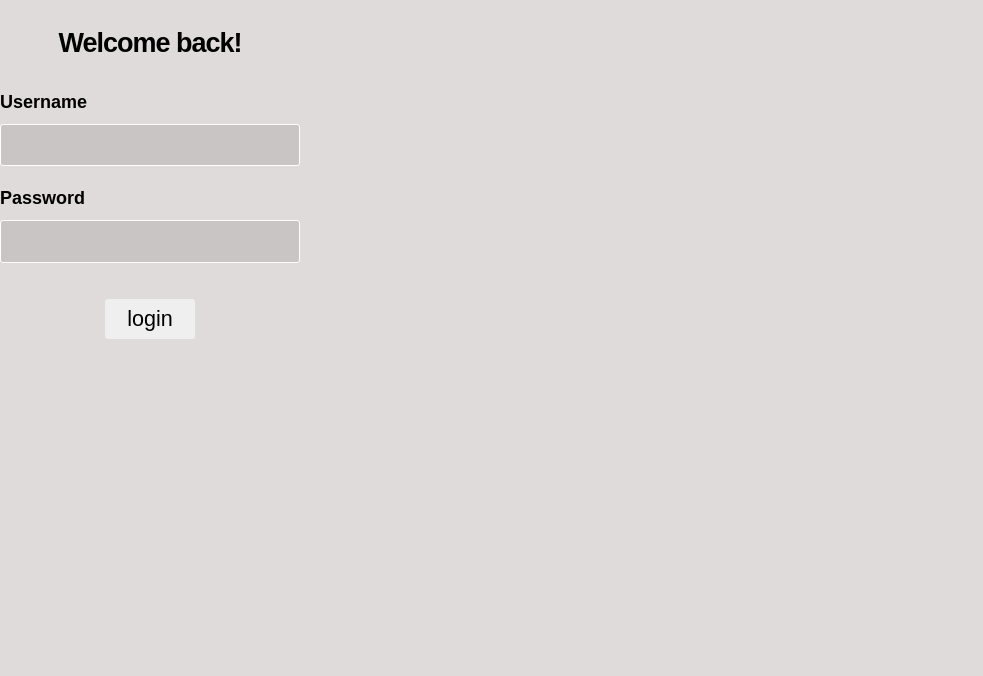
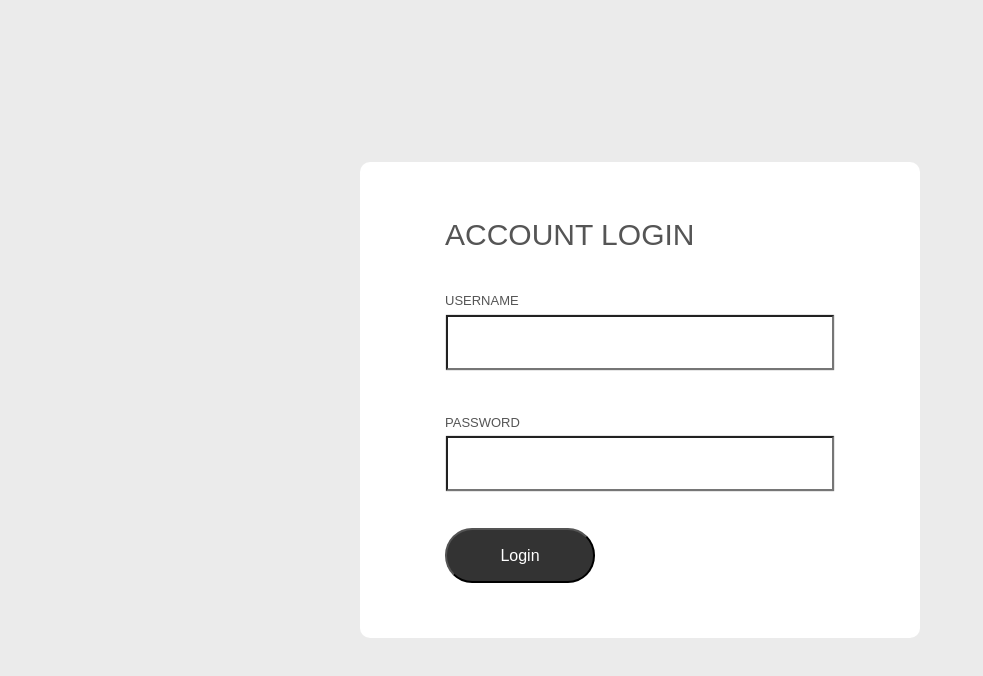
Before and after one commit to wizelineacademy/react-bootcamp-2020, a React (Create React App) app: page /login in a window 1280 px wide. Shown: the top 676 px of the page, without its empty margins (0-983 px from the left). Built offline with nearby package versions, Linux system fonts and the light colour scheme.

Commit message:
login page

```diff
--- a/src/components/App/App.component.jsx
+++ b/src/components/App/App.component.jsx
@@ -25,6 +25,9 @@ function App() {
           <Route exact path="/search/:searchQuery">
             <SearchPage />
           </Route>
+          <Route exact path="/search">
+            <SearchPage />
+          </Route>
           <Route exact path="/watch/:videoId">
             <WatchPage />
           </Route>
--- a/src/components/LoginStatus/LoginStatus.compopnent.jsx
+++ b/src/components/LoginStatus/LoginStatus.compopnent.jsx
@@ -1,13 +1,17 @@
 import React from 'react';
 import { Link } from 'react-router-dom';
+// import { useAuth } from '../../providers/Auth';
 
 import './LoginStatus.styles.css';
 
 export default function LoginStatus() {
+  // const { authenticated } = useAuth();
+
   const LoginButton = (
     <Link className="LoginButton" to="/login">
       Login
     </Link>
   );
+
   return LoginButton;
 }
--- a/src/components/SearchBar/SearchBar.component.jsx
+++ b/src/components/SearchBar/SearchBar.component.jsx
@@ -30,7 +30,7 @@ export default function SearchBar({ initSearchQuery, onChange, homepage }) {
   let InputSearchBar;
   if (homepage) {
     InputSearchBar = (
-      <div className="search">
+      <div className="search_homepage">
         <input
           type="text"
           className="full_search_input"
--- a/src/components/SuggestedSearches/SuggestedSearches.component.jsx
+++ b/src/components/SuggestedSearches/SuggestedSearches.component.jsx
@@ -1,9 +1,15 @@
 import React from 'react';
 import './SuggestedSearches.styles.css';
 import GetSuggestedSearches from './GetSuggestedSearches.component';
+import { useAuth } from '../../providers/Auth';
 
 export default function Sugestedsearches() {
   const randomSuggestedSearches = GetSuggestedSearches();
+  const { authenticated, userInfo } = useAuth();
+
+  console.log(authenticated);
+  console.log(userInfo);
+  // {authenticated ? `Welcome back ${userInfo.name}.` : ''}
   return (
     <div className="suggested_searches">
       <p>Try this searches:</p>
--- a/src/pages/Home/Home.page.jsx
+++ b/src/pages/Home/Home.page.jsx
@@ -39,7 +39,7 @@ function HomePage() {
 
 export default HomePage;
 */
-import React from 'react';
+import React, { useState } from 'react';
 import Layout from '../../components/Layout/Layout.component';
 import Logo from '../../components/Logo/Logo.component';
 import SearchBar from '../../components/SearchBar/SearchBar.component';
@@ -48,7 +48,7 @@ import SuggestedSearches from '../../components/SuggestedSearches/SuggestedSearc
 import './Home.styles.css';
 
 function HomePage() {
-  const [searchQuery, setSearchQuery] = React.useState('');
+  const [searchQuery, setSearchQuery] = useState('');
 
   return (
     <Layout>
--- a/src/pages/Login/Login.page.jsx
+++ b/src/pages/Login/Login.page.jsx
@@ -1,3 +1,4 @@
+/*
 import React from 'react';
 import { useHistory } from 'react-router';
 
@@ -37,3 +38,75 @@ function LoginPage() {
 }
 
 export default LoginPage;
+*/
+import React, { useState } from 'react';
+import { useHistory } from 'react-router';
+import { useAuth } from '../../providers/Auth';
+
+import './Login.styles.css';
+
+export default function LoginPage() {
+  const { login } = useAuth();
+  const history = useHistory();
+
+  const [username, setUsername] = useState('');
+  const [password, setPassword] = useState('');
+  const [showError, setShowError] = useState(false);
+  const [errorMessage, setErrorMessage] = useState('');
+
+  async function authenticate(event) {
+    event.preventDefault();
+    setShowError(false);
+    setErrorMessage('');
+
+    try {
+      const user = await login(username, password).catch((e) => {
+        throw e;
+      });
+      console.log(user);
+      history.push('/');
+    } catch (error) {
+      console.log('That did not go well.');
+      setShowError(true);
+      setErrorMessage(error.message);
+    }
+  }
+
+  return (
+    <div className="container-login">
+      <div className="wrap-login">
+        <form onSubmit={authenticate}>
+          <span className="login-form-title">Account Login</span>
+          <span className="login-form-textLabel">Username</span>
+          <div className="wrap-input">
+            <input
+              className="input"
+              type="text"
+              name="username"
+              value={username}
+              onChange={(e) => setUsername(e.target.value)}
+            />
+            <span className="focus-input" />
+          </div>
+          <span className="login-form-textLabel">Password</span>
+          <div className="wrap-input">
+            <input
+              className="input"
+              type="password"
+              name="pass"
+              value={password}
+              onChange={(e) => setPassword(e.target.value)}
+            />
+            <span className="focus-input" />
+          </div>
+          <span className="login-form-error">{showError ? errorMessage : ' '}</span>
+          <div className="container-login-form-btn">
+            <button type="submit" className="login-form-btn">
+              Login
+            </button>
+          </div>
+        </form>
+      </div>
+    </div>
+  );
+}
--- a/src/pages/Login/Login.styles.css
+++ b/src/pages/Login/Login.styles.css
@@ -1,47 +1,137 @@
-.login {
-  width: 300px;
+.container-login {
+  width: 100%;
+  min-height: 100vh;
+  display: -webkit-box;
+  display: -webkit-flex;
+  display: -moz-box;
+  display: -ms-flexbox;
+  display: flex;
+  flex-wrap: wrap;
+  justify-content: center;
+  align-items: center;
+  padding: 15px;
+
+  background-color: #ebebeb;
 }
 
-.login h1 {
-  text-align: center;
-  letter-spacing: -1px;
+.wrap-login {
+  width: 560px;
+  background: #fff;
+  border-radius: 10px;
+  position: relative;
+  padding-left: 85px;
+  padding-right: 85px;
+  padding-top: 55px;
+  padding-bottom: 55px;
 }
 
-.login-form {
-  display: flex;
-  flex-direction: column;
-  align-items: center;
+.login-form-title {
+  font-family: Arial, Helvetica, sans-serif;
+  font-size: 30px;
+  color: #555555;
+  line-height: 1.2;
+  text-transform: uppercase;
+  text-align: left;
+
+  width: 100%;
+  display: block;
+
+  padding-bottom: 32px;
 }
 
-.form-group {
-  width: 100%;
-  display: flex;
-  flex-direction: column;
-  margin-bottom: 1rem;
+.login-form-textLabel {
+  font-family: Arial, Helvetica, sans-serif;
+  font-size: 13px;
+  color: #555555;
+  line-height: 1.4;
+  text-transform: uppercase;
+  padding-bottom: 11px;
 }
 
-.form-group strong {
-  display: block;
-  font-weight: 700;
-  text-transform: capitalize;
-  margin-bottom: 0.4rem;
+.wrap-input {
+  width: 100%;
+  position: relative;
+  background-color: #fff;
+  border: 1px solid #e6e6e6;
+  border-radius: 2px;
+
+  margin-bottom: 36px;
 }
 
-.form-group input {
-  color: white;
-  font-size: 1.2rem;
+.input {
+  font-family: Arial, Helvetica, sans-serif;
+  color: #555555;
+  line-height: 1.2;
+  font-size: 18px;
+
+  display: block;
   width: 100%;
-  padding: 0.4rem 0.6rem;
-  border-radius: 3px;
-  border: 1px solid white;
-  background-color: rgba(0, 0, 0, 0.1);
+  background: transparent;
+  height: 55px;
+  padding: 0 25px 0 25px;
 }
 
-.login-form button[type='submit'] {
-  width: 5rem;
-  margin-top: 1rem;
-  padding: 0.4rem 0.6rem;
-  font-size: 1.2rem;
-  border: none;
+.focus-input {
+  position: absolute;
+  display: block;
+  width: calc(100% + 2px);
+  height: calc(100% + 2px);
+  top: -1px;
+  left: -1px;
+  pointer-events: none;
+  border: 1px solid #57b846;
   border-radius: 3px;
+
+  visibility: hidden;
+  opacity: 0;
+
+  -webkit-transition: all 0.4s;
+  -o-transition: all 0.4s;
+  -moz-transition: all 0.4s;
+  transition: all 0.4s;
+
+  -webkit-transform: scaleX(1.1) scaleY(1.3);
+  -moz-transform: scaleX(1.1) scaleY(1.3);
+  -ms-transform: scaleX(1.1) scaleY(1.3);
+  -o-transform: scaleX(1.1) scaleY(1.3);
+  transform: scaleX(1.1) scaleY(1.3);
 }
+
+.container-login-form-btn {
+  width: 100%;
+  display: -webkit-box;
+  display: -webkit-flex;
+  display: -moz-box;
+  display: -ms-flexbox;
+  display: flex;
+  flex-wrap: wrap;
+}
+
+.login-form-btn {
+  font-family: Arial, Helvetica, sans-serif;
+  font-size: 16px;
+  color: #fff;
+  line-height: 1.2;
+
+  display: -webkit-box;
+  display: -webkit-flex;
+  display: -moz-box;
+  display: -ms-flexbox;
+  display: flex;
+  justify-content: center;
+  align-items: center;
+  padding: 0 20px;
+  min-width: 150px;
+  height: 55px;
+  background-color: #333333;
+  border-radius: 27px;
+
+  -webkit-transition: all 0.4s;
+  -o-transition: all 0.4s;
+  -moz-transition: all 0.4s;
+  transition: all 0.4s;
+}
+
+.login-form-error {
+  color: red;
+}
--- a/src/utils/constants.js
+++ b/src/utils/constants.js
@@ -1,6 +1,7 @@
 export const NUMBER_OF_SUGGESTIONS = 3;
-export const AUTH_STORAGE_KEY = 'wa_cert_authenticated';
-export const API_KEY = 'AIzaSyDed0jEe8ysTWp2v2AXd_CZdcOg8FR19FQ';
+export const AUTH_STORAGE_KEY_AUTHENTICATED = 'wa_cert_authenticated';
+export const AUTH_STORAGE_KEY_USERINFO_NAME = 'wa_cert_userinfo_name';
+
 export const BASE_API_URL =
   'https://youtube.googleapis.com/youtube/v3/search?part=snippet&maxResults=25&q=<SearchQuery>&key=<API_KEY>';
 export const BASE_API_URL_VIDEO =
--- a/src/utils/hooks/useGetVideo.js
+++ b/src/utils/hooks/useGetVideo.js
@@ -15,7 +15,7 @@ function useGetVideo(videoId) {
         const API_URL = Constants.BASE_API_URL_VIDEO.replace(
           '<VIDEO_ID>',
           videoId
-        ).replace('<API_KEY>', Constants.API_KEY);
+        ).replace('<API_KEY>', process.env.API_KEY);
         // console.log(API_URL);
 
         const response = await fetch(API_URL);
```
Also changed, not shown: src/providers/Auth/Auth.provider.jsx (+49 -5 lines), src/utils/hooks/useGetVideos.js (+10 -8 lines).
